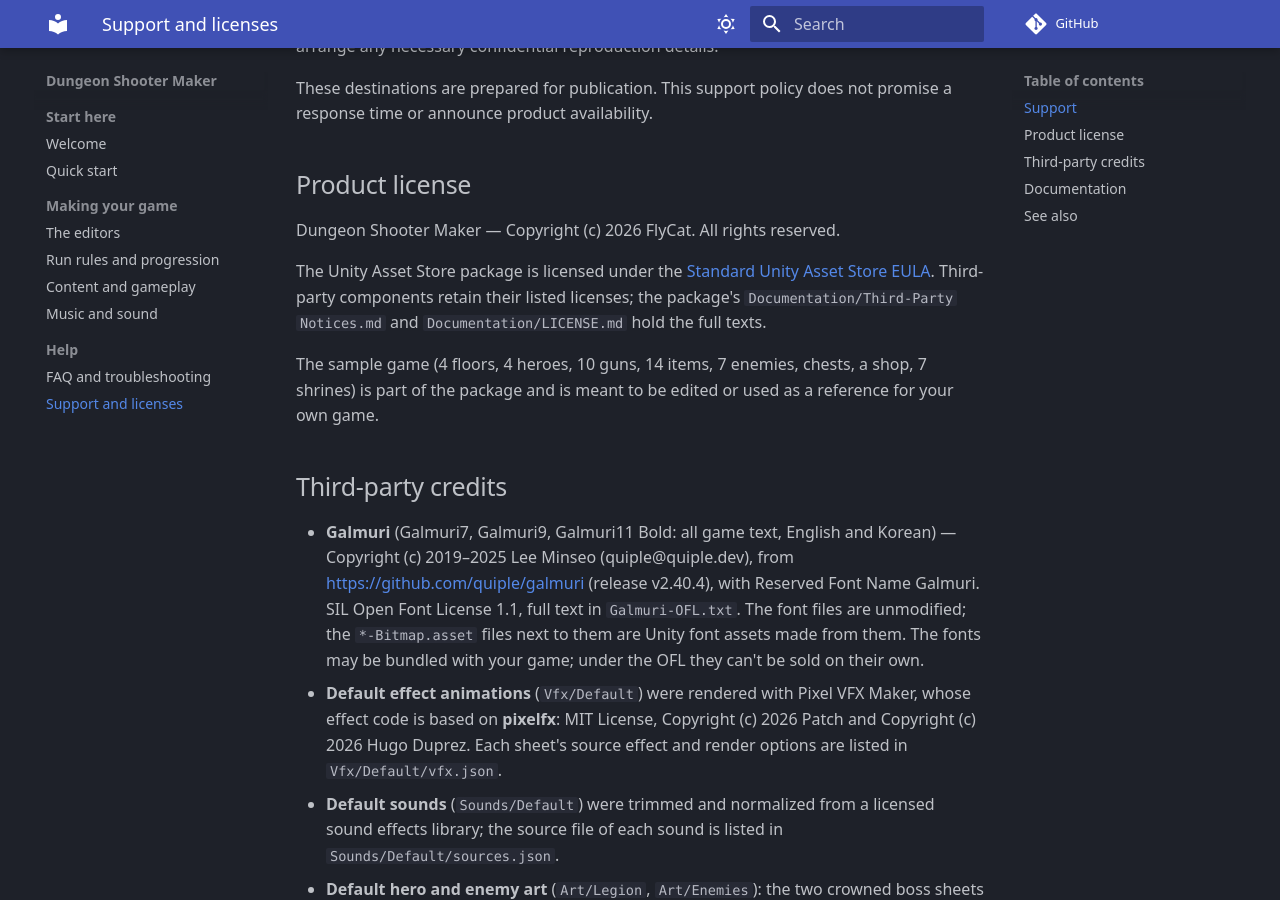
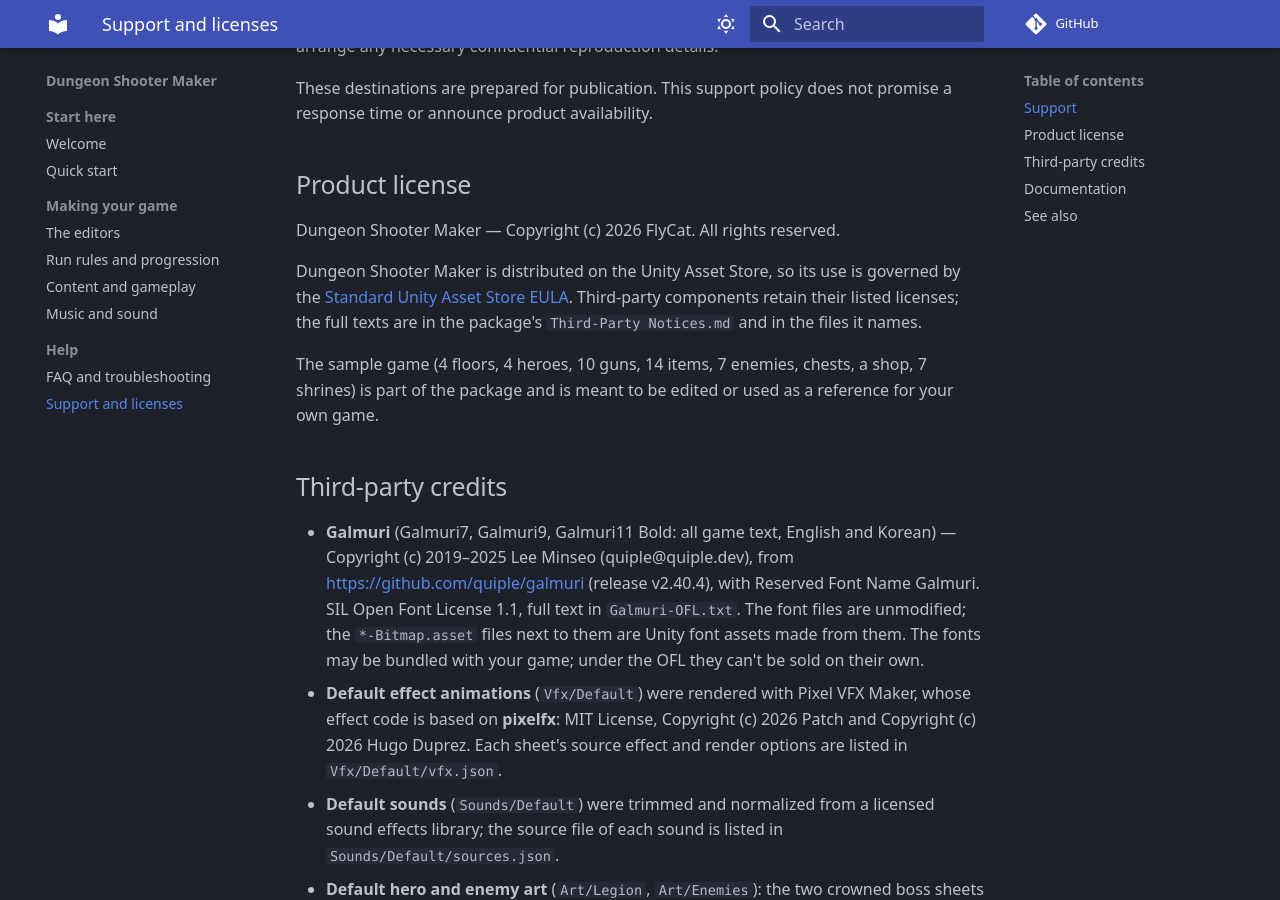
Before and after one commit to hyunter777/dungeon-shooter-maker-docs, an MkDocs documentation site: the page built from docs/en/support.md, in a window 1280 px wide and 900 px high, scrolled down 635 px. Built offline with MkDocs 1.6.1 and Material for MkDocs 9.7.7, drawn with Linux system fonts in a browser that asks for light colours; comment, search, counter and statistics services are not loaded.

Commit message:
Fix license wording in support page

```diff
--- a/docs/en/support.md
+++ b/docs/en/support.md
@@ -25,9 +25,9 @@ product availability.
 
 Dungeon Shooter Maker — Copyright (c) 2026 FlyCat. All rights reserved.
 
-The Unity Asset Store package is licensed under the [Standard Unity Asset Store EULA](https://unity.com/legal/as-terms).
-Third-party components retain their listed licenses; the package's `Documentation/Third-Party Notices.md` and
-`Documentation/LICENSE.md` hold the full texts.
+Dungeon Shooter Maker is distributed on the Unity Asset Store, so its use is governed by the
+[Standard Unity Asset Store EULA](https://unity.com/legal/as-terms). Third-party components retain their listed
+licenses; the full texts are in the package's `Third-Party Notices.md` and in the files it names.
 
 The sample game (4 floors, 4 heroes, 10 guns, 14 items, 7 enemies, chests, a shop, 7 shrines) is part of the package
 and is meant to be edited or used as a reference for your own game.
```
